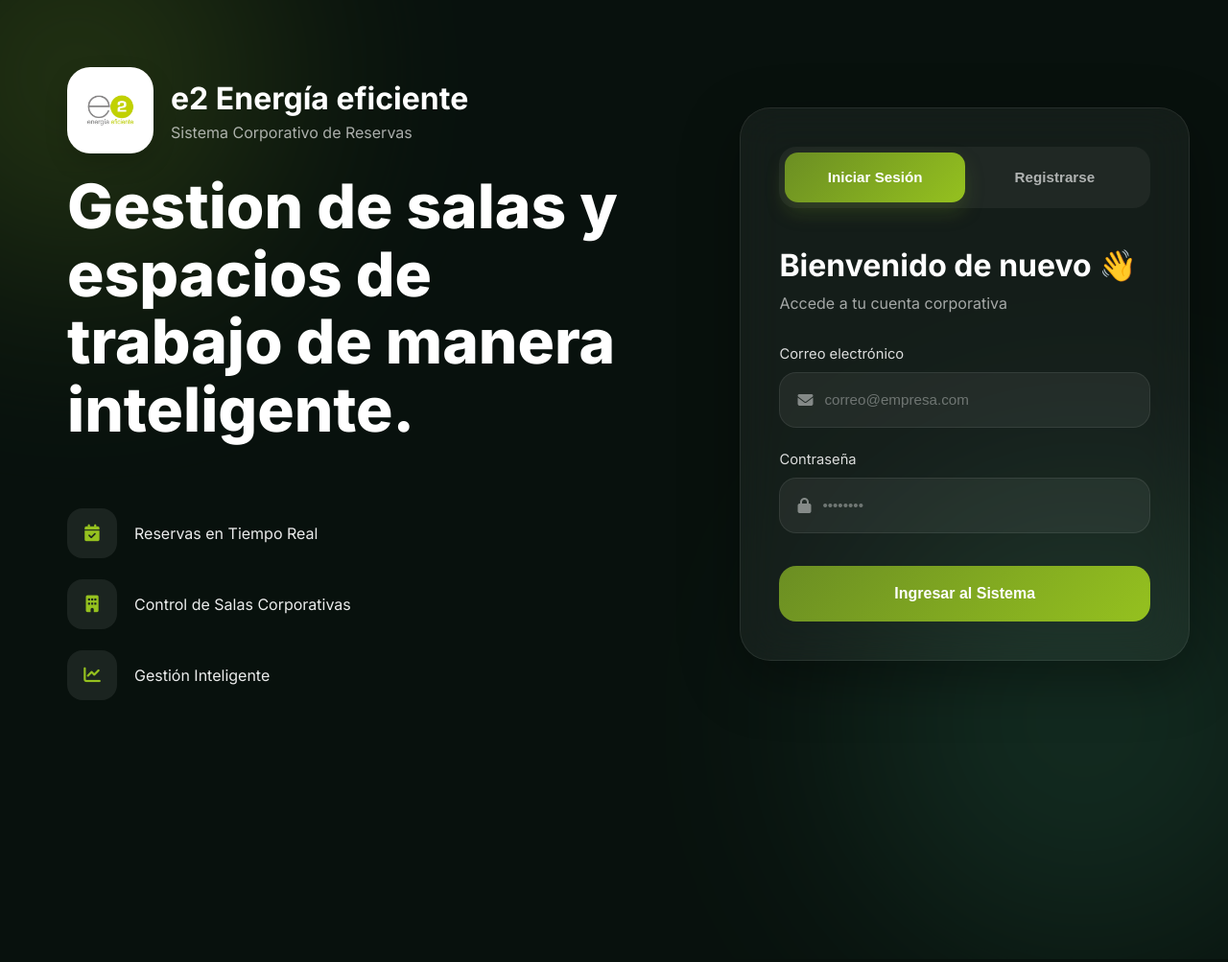
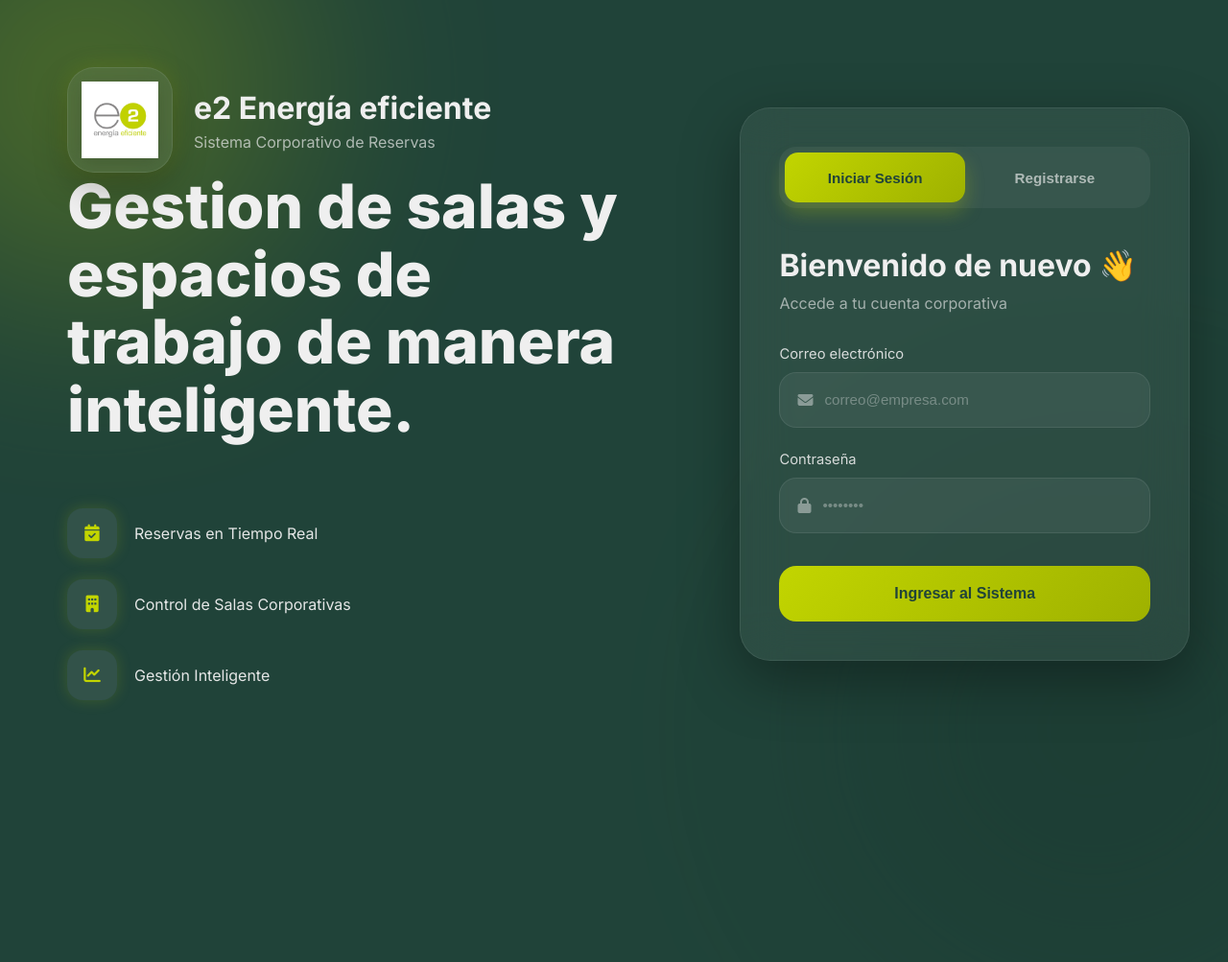
Before and after one commit to Sebasbehe/reservas-e2-v2, a website: page public/pages/login.html in a window 1280 px wide. Shown: the top 1003 px of the page at 96% size. Drawn offline with Linux system fonts and the light colour scheme.

Commit message:
changes colors

```diff
--- a/public/css/login.css
+++ b/public/css/login.css
@@ -1,4 +1,9 @@
-/* public/css/login.css */
+/* =========================================
+   LOGIN.CSS — PALETA E2 ENERGÍA
+   #efefef
+   #c2d500
+   #204339
+========================================= */
 
 *{
 
@@ -12,11 +17,11 @@ body{
 
     font-family: 'Inter', sans-serif;
 
-    background: #08110d;
+    background: #204339;
 
     min-height: 100vh;
 
-    color: white;
+    color: #efefef;
 
     position: relative;
 
@@ -25,7 +30,9 @@ body{
     overflow-y: auto;
 }
 
-/* GLOWS */
+/* =========================================
+   GLOWS
+========================================= */
 
 .background-glow{
 
@@ -35,15 +42,15 @@ body{
 
     filter: blur(120px);
 
-    opacity: 0.3;
+    opacity: 0.28;
 }
 
 .glow-1{
 
-    width: 400px;
-    height: 400px;
+    width: 420px;
+    height: 420px;
 
-    background: #6b8e23;
+    background: #c2d500;
 
     top: -120px;
     left: -120px;
@@ -51,16 +58,18 @@ body{
 
 .glow-2{
 
-    width: 500px;
-    height: 500px;
+    width: 520px;
+    height: 520px;
 
-    background: #2d6a4f;
+    background: #163029;
 
-    bottom: -200px;
-    right: -100px;
+    bottom: -220px;
+    right: -120px;
 }
 
-/* LAYOUT */
+/* =========================================
+   LAYOUT
+========================================= */
 
 .login-wrapper{
 
@@ -75,7 +84,9 @@ body{
     grid-template-columns: 1.2fr 0.9fr;
 }
 
-/* BRAND PANEL */
+/* =========================================
+   BRAND PANEL
+========================================= */
 
 .brand-panel{
 
@@ -94,25 +105,46 @@ body{
 
     align-items: center;
 
-    gap: 18px;
+    gap: 22px;
 }
 
 .logo-box{
 
-    width: 70px;
-    height: 70px;
+    width: 110px;
+    height: 110px;
 
-    border-radius: 22px;
+    border-radius: 28px;
 
-    background: linear-gradient(135deg,#6b8e23,#95c11f);
+    background: rgba(255,255,255,0.08);
+
+    border: 1px solid rgba(255,255,255,0.08);
+
+    backdrop-filter: blur(12px);
 
     display: flex;
     align-items: center;
     justify-content: center;
 
-    font-size: 1.8rem;
+    overflow: hidden;
 
-    box-shadow: 0 10px 30px rgba(107,142,35,0.35);
+    padding: 14px;
+
+    box-shadow:
+        0 15px 35px rgba(0,0,0,.25),
+        0 0 25px rgba(194,213,0,.18);
+}
+
+.company-logo{
+
+    width: 100%;
+    height: 100%;
+
+    object-fit: contain;
+
+    display: block;
+
+    filter:
+        drop-shadow(0 4px 10px rgba(0,0,0,.15));
 }
 
 .brand-top h1{
@@ -120,11 +152,13 @@ body{
     font-size: 2rem;
 
     font-weight: 700;
+
+    color: #efefef;
 }
 
 .brand-top p{
 
-    color: rgba(255,255,255,0.65);
+    color: rgba(239,239,239,0.68);
 
     margin-top: 6px;
 }
@@ -151,6 +185,8 @@ body{
     margin-bottom: 32px;
 
     backdrop-filter: blur(12px);
+
+    color: #efefef;
 }
 
 .brand-content h2{
@@ -162,11 +198,13 @@ body{
     margin-bottom: 28px;
 
     font-weight: 800;
+
+    color: #efefef;
 }
 
 .brand-content p{
 
-    color: rgba(255,255,255,0.72);
+    color: rgba(239,239,239,0.74);
 
     line-height: 1.8;
 
@@ -175,7 +213,9 @@ body{
     margin-bottom: 42px;
 }
 
-/* FEATURES */
+/* =========================================
+   FEATURES
+========================================= */
 
 .feature-list{
 
@@ -196,7 +236,7 @@ body{
 
     font-size: 1rem;
 
-    color: rgba(255,255,255,0.92);
+    color: rgba(239,239,239,0.95);
 }
 
 .feature-item i{
@@ -212,12 +252,17 @@ body{
     align-items: center;
     justify-content: center;
 
-    color: #95c11f;
+    color: #c2d500;
 
     font-size: 1.1rem;
+
+    box-shadow:
+        0 0 15px rgba(194,213,0,.18);
 }
 
-/* AUTH PANEL */
+/* =========================================
+   AUTH PANEL
+========================================= */
 
 .auth-panel{
 
@@ -236,20 +281,23 @@ body{
 
     max-width: 500px;
 
-    background: rgba(255,255,255,0.05);
+    background: rgba(255,255,255,0.06);
 
     border: 1px solid rgba(255,255,255,0.08);
 
-    backdrop-filter: blur(22px);
+    backdrop-filter: blur(24px);
 
     border-radius: 32px;
 
     padding: 40px;
 
-    box-shadow: 0 20px 60px rgba(0,0,0,0.35);
+    box-shadow:
+        0 20px 60px rgba(0,0,0,0.35);
 }
 
-/* TABS */
+/* =========================================
+   TABS
+========================================= */
 
 .tabs{
 
@@ -272,7 +320,7 @@ body{
 
     background: transparent;
 
-    color: rgba(255,255,255,0.65);
+    color: rgba(239,239,239,0.65);
 
     height: 52px;
 
@@ -289,14 +337,21 @@ body{
 
 .tab-btn.active{
 
-    background: linear-gradient(135deg,#6b8e23,#95c11f);
+    background: linear-gradient(
+        135deg,
+        #c2d500,
+        #9eb100
+    );
 
-    color: white;
+    color: #204339;
 
-    box-shadow: 0 10px 20px rgba(107,142,35,0.25);
+    box-shadow:
+        0 10px 20px rgba(194,213,0,.28);
 }
 
-/* FORMS */
+/* =========================================
+   FORMS
+========================================= */
 
 .auth-form{
 
@@ -330,16 +385,20 @@ body{
     font-size: 2rem;
 
     margin-bottom: 10px;
+
+    color: #efefef;
 }
 
 .form-subtitle{
 
-    color: rgba(255,255,255,0.62);
+    color: rgba(239,239,239,0.62);
 
     margin-bottom: 34px;
 }
 
-/* INPUTS */
+/* =========================================
+   INPUTS
+========================================= */
 
 .input-group{
 
@@ -354,7 +413,7 @@ body{
 
     font-size: 0.92rem;
 
-    color: rgba(255,255,255,0.85);
+    color: rgba(239,239,239,0.88);
 }
 
 .input-box{
@@ -378,14 +437,15 @@ body{
 
 .input-box:focus-within{
 
-    border-color: #95c11f;
+    border-color: #c2d500;
 
-    box-shadow: 0 0 0 4px rgba(149,193,31,0.12);
+    box-shadow:
+        0 0 0 4px rgba(194,213,0,.12);
 }
 
 .input-box i{
 
-    color: rgba(255,255,255,0.45);
+    color: rgba(239,239,239,0.45);
 
     margin-right: 12px;
 }
@@ -400,17 +460,19 @@ body{
 
     background: transparent;
 
-    color: white;
+    color: #efefef;
 
     font-size: 0.95rem;
 }
 
 .input-box input::placeholder{
 
-    color: rgba(255,255,255,0.35);
+    color: rgba(239,239,239,0.35);
 }
 
-/* BUTTON */
+/* =========================================
+   BUTTON
+========================================= */
 
 .main-btn{
 
@@ -422,13 +484,17 @@ body{
 
     border-radius: 18px;
 
-    background: linear-gradient(135deg,#6b8e23,#95c11f);
+    background: linear-gradient(
+        135deg,
+        #c2d500,
+        #9eb100
+    );
 
-    color: white;
+    color: #204339;
 
     font-size: 1rem;
 
-    font-weight: 700;
+    font-weight: 800;
 
     cursor: pointer;
 
@@ -441,10 +507,13 @@ body{
 
     transform: translateY(-2px);
 
-    box-shadow: 0 14px 30px rgba(107,142,35,0.35);
+    box-shadow:
+        0 14px 30px rgba(194,213,0,.35);
 }
 
-/* RESPONSIVE */
+/* =========================================
+   RESPONSIVE
+========================================= */
 
 @media(max-width: 1200px){
 
@@ -481,31 +550,3 @@ body{
         font-size: 1.7rem;
     }
 }
-.logo-box {
-
-    width: 90px;
-    height: 90px;
-
-    border-radius: 24px;
-
-    background: #ffffff;
-
-    display: flex;
-    align-items: center;
-    justify-content: center;
-
-    overflow: hidden;
-
-    padding: 10px;
-
-    box-shadow: 0 10px 25px rgba(0,0,0,.15);
-}
-.company-logo {
-
-    width: 100%;
-    height: 100%;
-
-    object-fit: contain;
-
-    display: block;
-}
```
